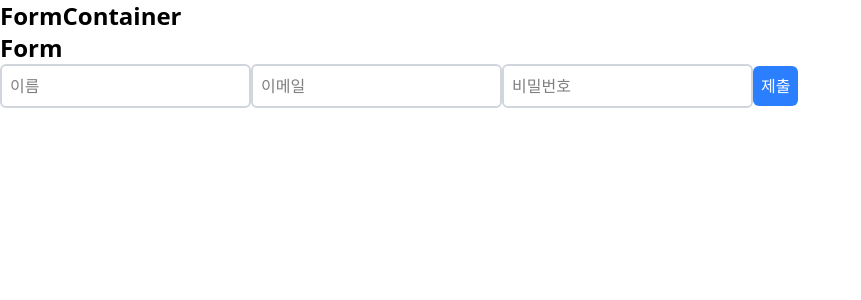
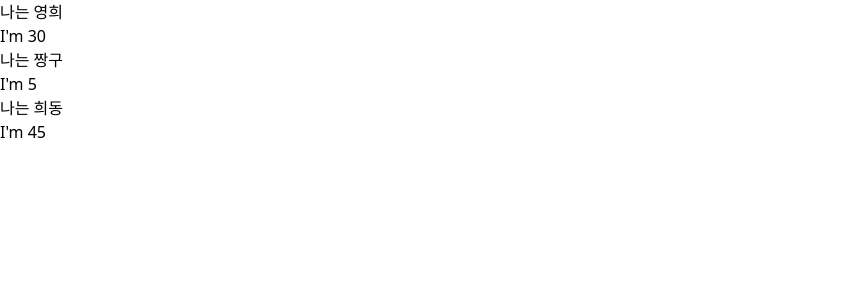
Before and after one commit to qqqkyj/sesac-fullstack-training, a React (Vite) app in the folder react/my-react-app/: page / in a window 1280 px wide. Shown: the top 300 px of the page, without its empty margins (0-861 px from the left). Built offline with nearby package versions, Linux system fonts and the light colour scheme.

Commit message:
react children-props

```diff
--- a/react/my-react-app/src/App.jsx
+++ b/react/my-react-app/src/App.jsx
@@ -1,7 +1,5 @@
 import React from "react";
-import CardContainer from "./components/PropsFunction/CardContainer";
-import Card from "./components/PropsFunction/Card";
-import FormContainer from "./components/PropsFunction/FormContainer";
+import Parent from "./components/PropsChildren/Parent";
 
 // 파일과 동일한 함수는 컴포넌트 함수
 // 컴포넌트 함수 : 태그(HTML 문서)를 생성하는 함수
@@ -17,7 +15,7 @@ export default function App() {
 	return (
 		<div>
 			{/* 컴포넌트 사용 */}
-			<FormContainer />
+			<Parent></Parent>
 		</div>
 	);
 }
--- /dev/null
+++ b/react/my-react-app/src/components/PropsChildren/Child.jsx
@@ -0,0 +1,8 @@
+import React from "react";
+
+// 매개변수 props(객체)에 객체의 구조 분해 할당을 적용
+// 구조 분해 할당이란 객체의 key와 동일한 변수명에 value를 저장하는 문법
+// const {children} = props
+export default function Child({ children }) {
+	return <div>{children}</div>;
+}
--- /dev/null
+++ b/react/my-react-app/src/components/PropsChildren/Parent.jsx
@@ -0,0 +1,28 @@
+import Child from "./Child";
+
+// Child 컴포넌트를 불러와서
+// <div> 태그 사이에 Child 컴포넌트를 배치
+export default function Parent() {
+	return (
+		<div>
+			<Child>
+				<div>
+					<h1>나는 영희</h1>
+					<h1>I'm 30</h1>
+				</div>
+			</Child>
+			<Child>
+				<div>
+					<h1>나는 짱구</h1>
+					<h1>I'm 5</h1>
+				</div>
+			</Child>
+			<Child>
+				<div>
+					<h1>나는 희동</h1>
+					<h1>I'm 45</h1>
+				</div>
+			</Child>
+		</div>
+	);
+}
```
